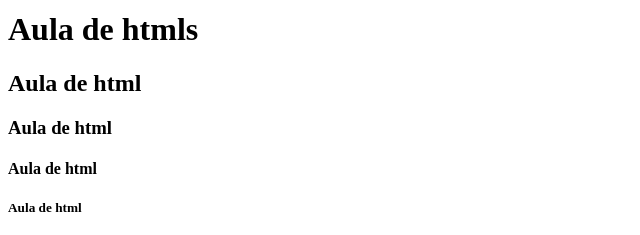
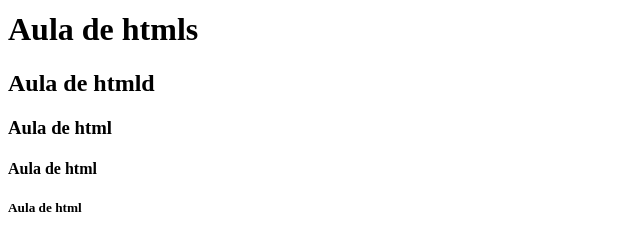
Before and after one commit to torneseumprogramador/coder-house-aula4, a plain HTML site: page index.html in a window 1280 px wide. Shown: the part 422-657 px from the top of the page, 0-640 px from the left. Drawn offline with Linux system fonts and the light colour scheme.

Commit message:
alteracao 2

```diff
--- a/index.html
+++ b/index.html
@@ -11,7 +11,7 @@
         <img src="logo.webp" width="400px">
 
         <h1>Aula de htmls</h1>
-        <h2>Aula de html</h2>
+        <h2>Aula de htmld</h2>
         <h3>Aula de html</h3>
         <h4>Aula de html</h4>
         <h5>Aula de html</h5>
```
